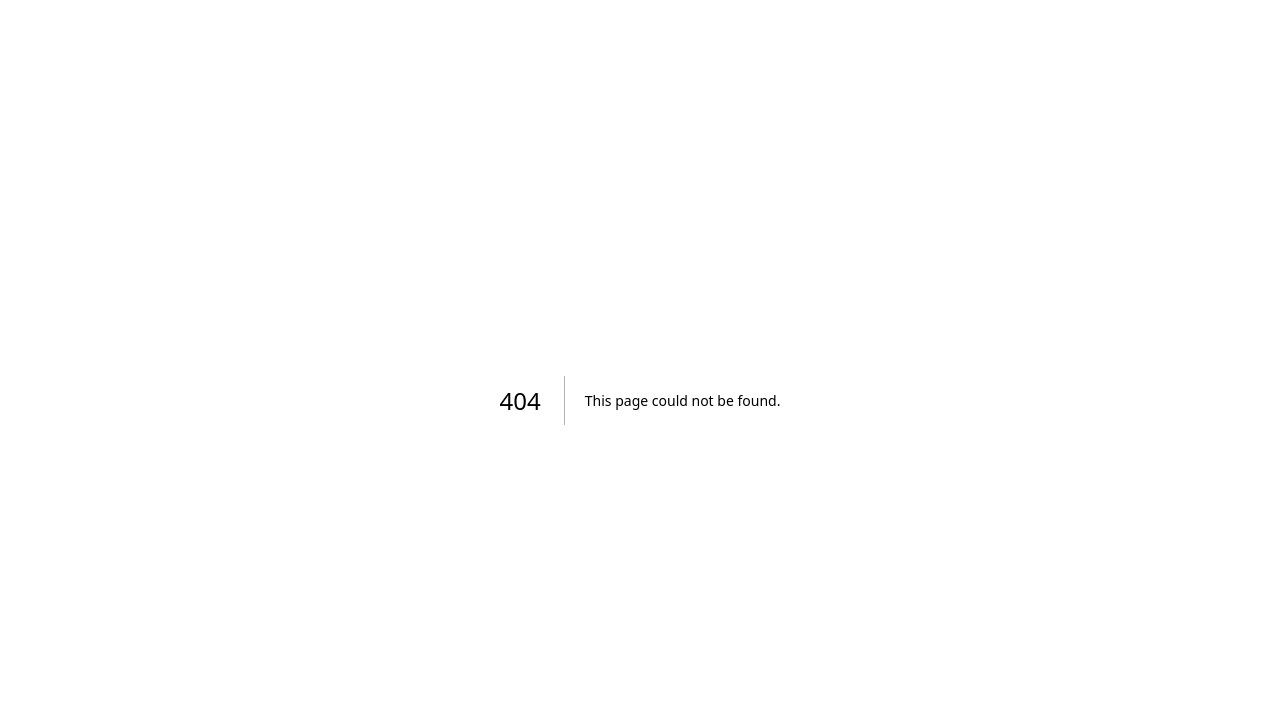
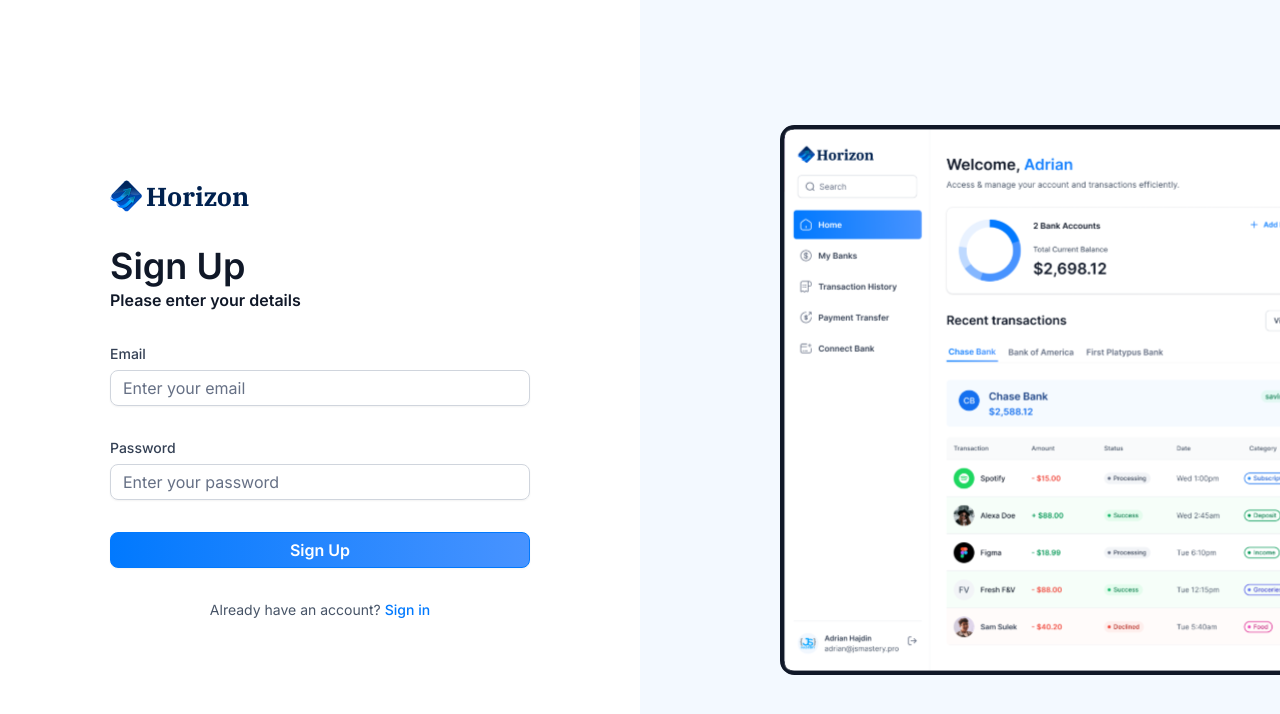
Before and after one commit to shinguakira/banking-nextjs, a Next.js app: page /sign-up in a window 1280 px wide. Before the commit this address had no page. Shown: the top 714 px of the page. Built offline with nearby package versions, Linux system fonts and the light colour scheme.

Commit message:
Implement Auth form for sign-in page.tsx. Correct typo for sign-up page.tsx Correct layout.tsx as it should be

```diff
--- a/app/(auth)/layout.tsx
+++ b/app/(auth)/layout.tsx
@@ -1,12 +1,24 @@
-import AuthForm from '@/components/ui/AuthForm'
-import React from 'react'
+import Image from "next/image";
 
-const SignUp = () => {
+export default function RootLayout({
+  children,
+}: Readonly<{
+  children: React.ReactNode;
+}>) {
   return (
-    <section className="flex-center size-full max-sm:px-6">
-      <AuthForm  type="sign-up"/>
-    </section>
-  )
+    <main className="flex min-h-screen w-full justify-between font-inter">
+      {children}
+      <div className="auth-asset">
+        <div>
+          <Image
+            src="/icons/auth-image.svg"
+            alt="Auth image"
+            width={500}
+            height={500}
+            className="rounded-l-xl object-contain"
+          />
+        </div>
+      </div>
+    </main>
+  );
 }
-
-export default SignUp
--- /dev/null
+++ b/app/(auth)/sign-up/page.tsx
@@ -0,0 +1,12 @@
+import AuthForm from '@/components/ui/AuthForm'
+import React from 'react'
+
+const SignUp = () => {
+  return (
+    <section className="flex-center size-full max-sm:px-6">
+      <AuthForm  type="sign-up"/>
+    </section>
+  )
+}
+
+export default SignUp
--- a/app/(auth)/sign-up/pages.tsx
+++ /dev/null
@@ -1,9 +0,0 @@
-import React from 'react'
-
-const SignUp = () => {
-  return (
-    <div>SignUp</div>
-  )
-}
-
-export default SignUp
--- a/components/ui/AuthForm.tsx
+++ b/components/ui/AuthForm.tsx
@@ -18,26 +18,29 @@
   FormMessage,
 } from "@/components/ui/form"
 import { Input } from "@/components/ui/input"
+import CustomInput from './CustomInput';
+import { authFormSchema } from '@/lib/utils';
+import { Loader2 } from 'lucide-react';
 
-const formSchema = z.object({
-    username: z.string().min(2,{
-        message: "Username must be at least 2 characters.",
-    }).max(50),
-})
+
+
 const AuthForm = ({type}:{type: string}) => {
     const [user,setUser] =useState(null);
+    const [isLoading,setIsLoading] = useState(false);
 
     // 1.Define your form
-    const form = useForm<z.infer<typeof formSchema>>({
-        resolver: zodResolver(formSchema),
+    const form = useForm<z.infer<typeof authFormSchema>>({
+        resolver: zodResolver(authFormSchema),
         defaultValues: {
-            username: "",
+            email: "",
         }
     });
 
     // 2. Define a submit handler
-function onSubmit(values: z.infer<typeof formSchema>){
+function onSubmit(values: z.infer<typeof authFormSchema>){
+    setIsLoading(true);
     console.log(values);
+    setIsLoading(false);
 }
 
   return (
@@ -81,25 +84,48 @@
             <>
                  <Form {...form}>
                     <form onSubmit={form.handleSubmit(onSubmit)} className="space-y-8">
-                        <FormField
+                        {/* Email */}
+                        <CustomInput
                         control={form.control}
-                        name="username"
-                        render={({ field }) => (
-                            <FormItem>
-                            <FormLabel>Username</FormLabel>
-                            <FormControl>
-                                <Input placeholder="shadcn" {...field} />
-                            </FormControl>
-                            <FormDescription>
-                                This is your public display name.
-                            </FormDescription>
-                            <FormMessage />
-                            </FormItem>
-                        )}
+                        name="email"
+                        label="Email"
+                        placeholder="Enter your email"
                         />
-                        <Button type="submit">Submit</Button>
+                        {/* Password */}
+                        <CustomInput
+                        control={form.control}
+                        name="password"
+                        label="Password"
+                        placeholder="Enter your password"
+                        />
+                        <div className="flex flex-col gap-4">
+                            <Button type="submit"
+                            className="form-btn"
+                            disabled={isLoading}>
+                                {isLoading ? (
+                                    <>
+                                        <Loader2 size={20}
+                                        className="animate-spin"/> &nbsp;
+                                        Loading...
+                                    </>
+                                ) : type === "sign-in"
+                                    ? "Sign In" : "Sign Up"}
+                            </Button>
+                        </div>
                     </form>
-                    </Form>
+                </Form>
+                <footer className="flex justify-center gap-1">
+                            <p className="text-14 font-normal text-gray-600">
+                                {type==="sign-in"
+                                ? "Don't have an account?"
+                                : "Already have an account?"}
+                            </p>
+                            <Link href={type==="sign-in"
+                                ? "/sign-up" : "/sign-in"}
+                                className="form-link">
+                                {type==="sign-in" ? "Sign up" : "Sign in"}
+                            </Link>
+                </footer>
             </>
         )}
     </section>
--- /dev/null
+++ b/components/ui/CustomInput.tsx
@@ -0,0 +1,44 @@
+import { Input } from "@/components/ui/input"
+import React from 'react'
+import { FormField, FormLabel, FormControl, FormMessage } from './form'
+import { Control, FieldPath} from 'react-hook-form'
+import { z } from 'zod'
+import {authFormSchema} from '@/lib/utils'
+
+interface CustomInput{
+    control: Control<z.infer<typeof authFormSchema>>,
+    name: FieldPath<z.infer<typeof authFormSchema>>,
+    label: string,
+    placeholder: string
+
+}
+
+const CustomInput = ({control, name , label, placeholder}:CustomInput) => {
+  return (
+            <FormField
+                control={control}
+                name={name}
+                render={({ field }) => (
+                    <div className="form-item">
+                        <FormLabel className="form-label">
+                            {label}
+                        </FormLabel>
+                        <div className="flex w-full flex-col">
+                            <FormControl>
+                                <Input
+                                    placeholder={placeholder}
+                                    className="input-class"
+                                    type={name==="password"
+                                        ? "password" : "text"}
+                                    {...field}
+                                />
+                            </FormControl>
+                            <FormMessage className="form-message mt-2"/>
+                        </div>
+                    </div>
+                )}
+            />
+  )
+}
+
+export default CustomInput
--- a/lib/utils.ts
+++ b/lib/utils.ts
@@ -2,6 +2,7 @@
 import { type ClassValue, clsx } from "clsx";
 import qs from "query-string";
 import { twMerge } from "tailwind-merge";
+import { z } from "zod";
 
 export function cn(...inputs: ClassValue[]) {
   return twMerge(clsx(inputs));
@@ -193,3 +194,9 @@
 
   return date > twoDaysAgo ? "Processing" : "Success";
 };
+
+// form schema for auth form
+export const authFormSchema = z.object({
+  email: z.string().email(),
+  password: z.string().min(8),
+});
```
